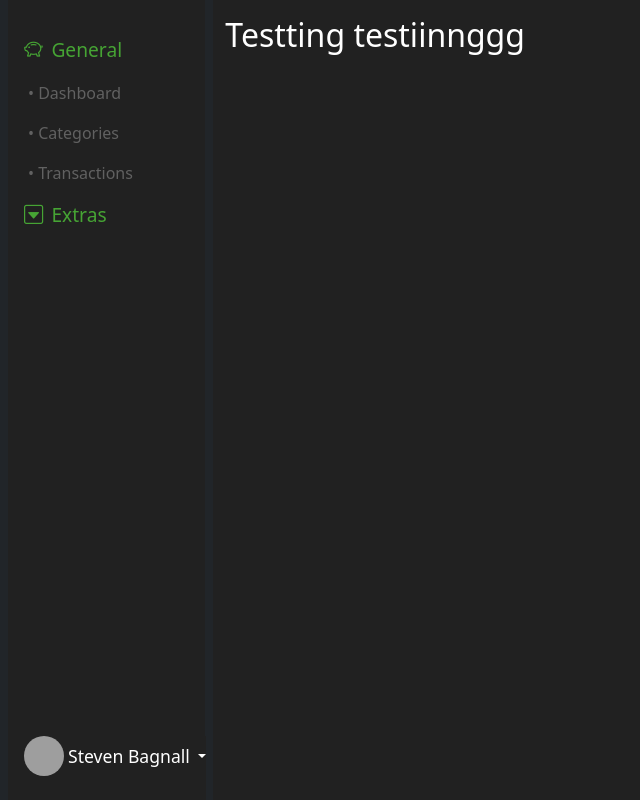
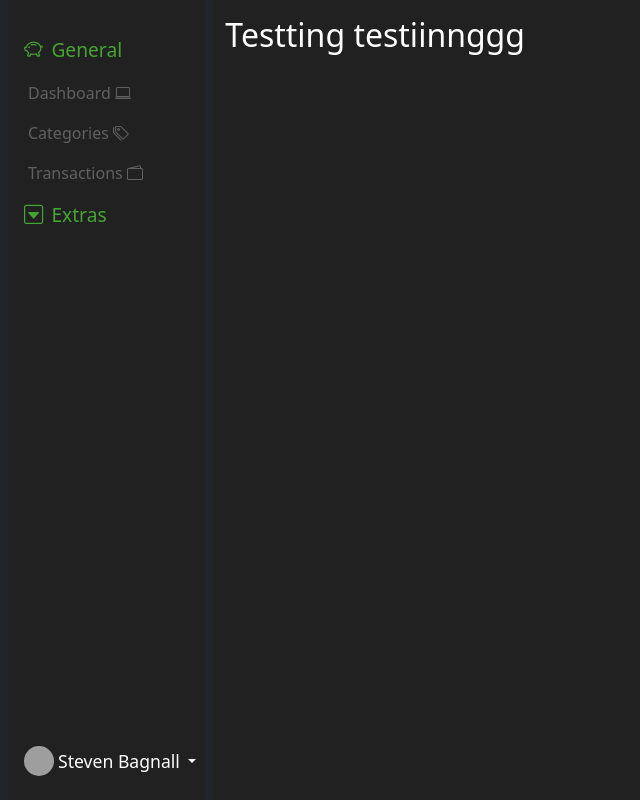
Before and after one commit to expenses-Stee-Rashee/expenses-tracker, a Flask app: page / in a window 1280 px wide. Shown: the whole page, without its empty margins (0-640 px from the left). Run offline with Flask 2, Linux system fonts and the light colour scheme; some libraries are stand-ins or nearby versions; grey boxes are pictures that could not be loaded.

Commit message:
base.html changes

```diff
--- a/main.py
+++ b/main.py
@@ -8,6 +8,7 @@ app = Flask(__name__)
 def home():
     return render_template("index.html")
 
+# TRANSACTIONS ROUTE
 @app.route('/transactions', methods=['GET', 'POST'])
 def transactions():
     if request.method == 'POST':
--- a/static/css/main.css
+++ b/static/css/main.css
@@ -6,6 +6,11 @@
 i {
   color: #46a434;
   font-size: 1.2em;
+}
+
+.ph {
+  font-size: 1em;
+  color: #616161;
 }
 
 /* Classes */
--- a/templates/base.html
+++ b/templates/base.html
@@ -50,17 +50,20 @@
                 >
                   <li class="w-100">
                     <a href="/" class="nav-link px-0">
-                      <span class="d-none d-sm-inline bp">• Dashboard</span>
+                      <span class="d-none d-sm-inline bp">Dashboard</span>
+                      <i class="bi bi-laptop ph"></i>
                     </a>
                   </li>
                   <li>
                     <a href="#" class="nav-link px-0">
-                      <span class="d-none d-sm-inline bp">• Categories</span>
+                      <span class="d-none d-sm-inline bp">Categories</span>
+                      <i class="bi bi-tags ph"></i>
                     </a>
                   </li>
                   <li>
                     <a href="/transactions" class="nav-link px-0">
-                      <span class="d-none d-sm-inline bp">• Transactions</span>
+                      <span class="d-none d-sm-inline bp">Transactions</span>
+                      <i class="bi bi-wallet2 ph"></i>
                     </a>
                   </li>
                 </ul>
@@ -82,13 +85,15 @@
                 >
                   <li class="w-100">
                     <a href="#" class="nav-link px-0">
-                      <span class="d-none d-sm-inline bp">• Reports</span></a
-                    >
+                      <span class="d-none d-sm-inline bp">Reports</span>
+                      <i class="bi bi-clipboard-data ph"></i
+                    ></a>
                   </li>
                   <li>
                     <a href="#" class="nav-link px-0">
-                      <span class="d-none d-sm-inline bp">• Settings</span></a
-                    >
+                      <span class="d-none d-sm-inline bp">Settings</span>
+                      <i class="bi bi-gear ph"></i
+                    ></a>
                   </li>
                 </ul>
               </li>
@@ -106,8 +111,8 @@
                 <img
                   src="https://avatars.githubusercontent.com/u/120394444?s=400&u=a7d8f9601b149ee20fa41553210a3bc4a482413d&v=4"
                   alt="hugenerd"
-                  width="40"
-                  height="40"
+                  width="30"
+                  height="30"
                   class="rounded-circle"
                 />
                 <span class="d-none d-sm-inline mx-1">Steven Bagnall</span>
```
